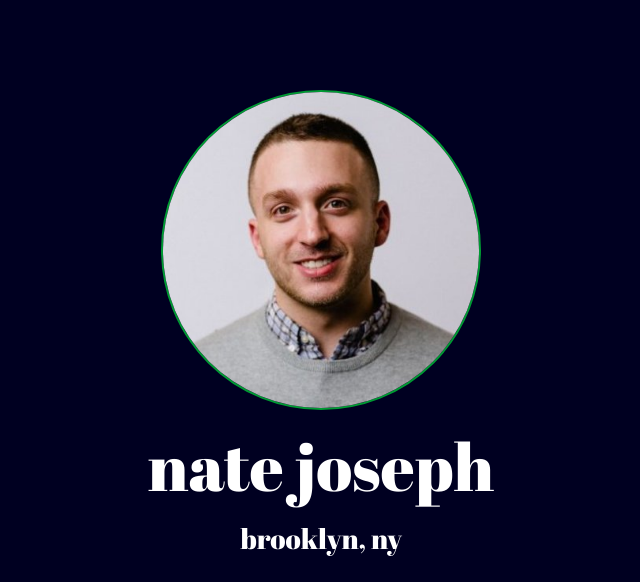
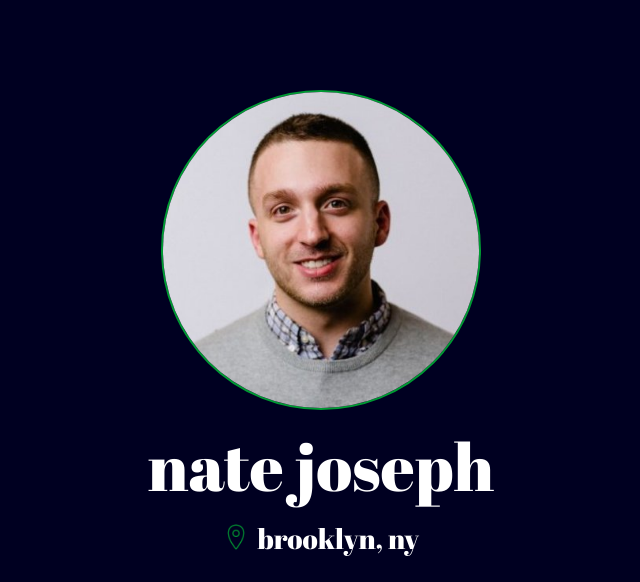
Before and after one commit to n8joseph/n8joseph, a plain HTML site: page index.html in a window 1280 px wide. Shown: the top 582 px of the page, without its empty margins (319-959 px from the left). Drawn offline with nearby package versions, Linux system fonts and the light colour scheme; files whose address does not match are found by name.

Commit message:
added location icon

```diff
--- a/css/styles.css
+++ b/css/styles.css
@@ -6,7 +6,8 @@ body {
 	font-weight: 500;
 }
 
-.LBlock img{
+
+.headshot {
 	height: 320px;
 	width: 320px;
 	border: 2px solid #009933
@@ -52,10 +53,12 @@ h3 {
 }
 
 
+.location {
+	height: 36px;
+	margin-right: 8px;
+	padding-bottom: 10px;
 
-
-
-
+}
 
 
 @font-face {
@@ -193,6 +196,7 @@ h3 {
 
 
 
+
 .socicon:empty{
     width: 1em;
 }
--- a/index.html
+++ b/index.html
@@ -14,9 +14,9 @@
     <div class="container">
       <div class="row">
         <div class="col-lg-12 LBlock">
-          <img src="pics/headshot.jpg" class="center-block img-circle img-responsive"/>
+          <img src="pics/headshot.jpg" class="center-block img-circle img-responsive headshot"/>
           <h1 class="text-center">nate joseph</h1>
-          <h3 class="text-center">brooklyn, ny</h3>
+          <h3 class="text-center"><img src="pics/greenlocation.png" class="location"/>brooklyn, ny</h3>
           <div class="row text-center social-icon-row">
             <a href="http://www.twitter.com/n8joseph" target="_blank" class="nohover">
               <button type="button" class="btn btn-default">
```
Also changed, not shown: pics/greenlocation.png (added).
